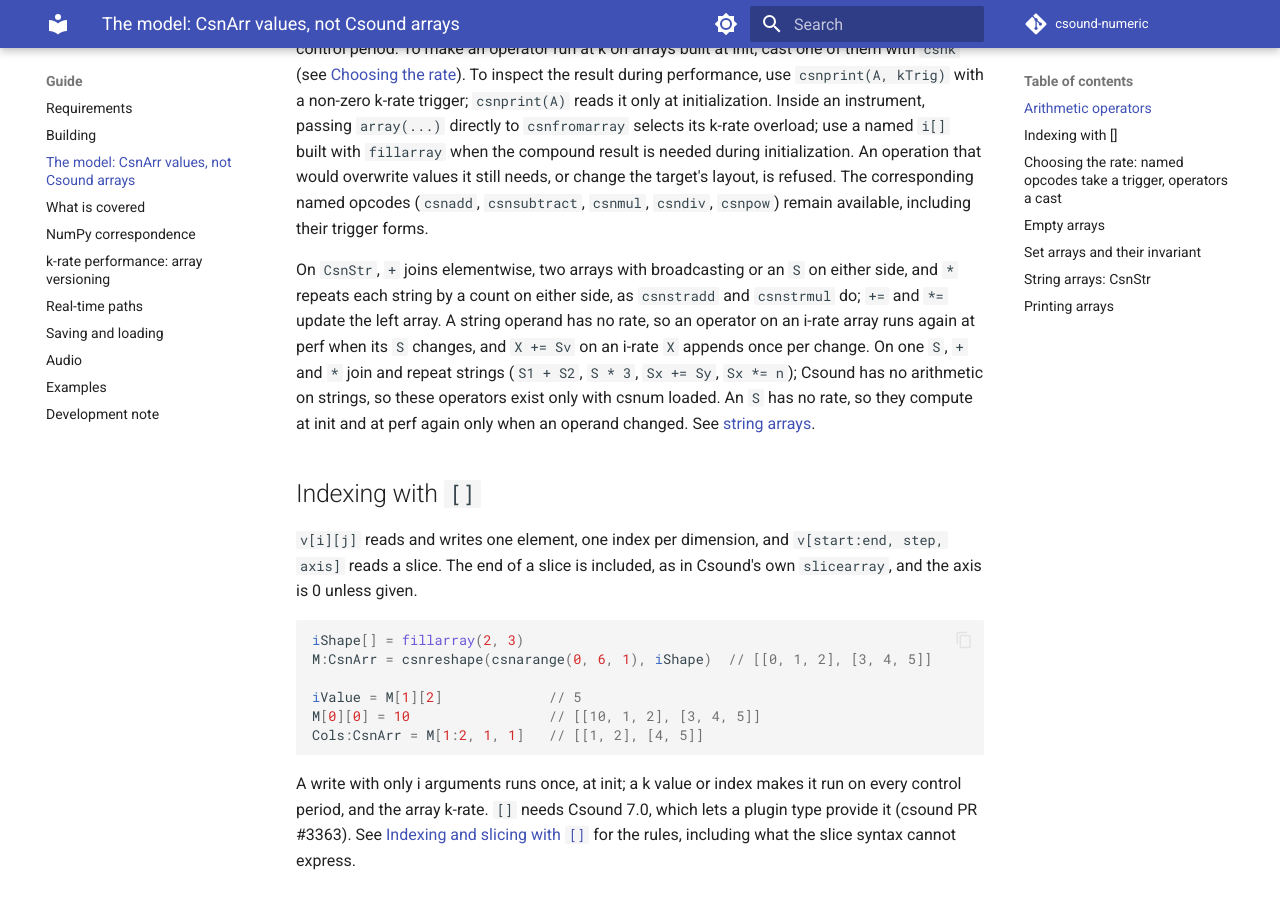
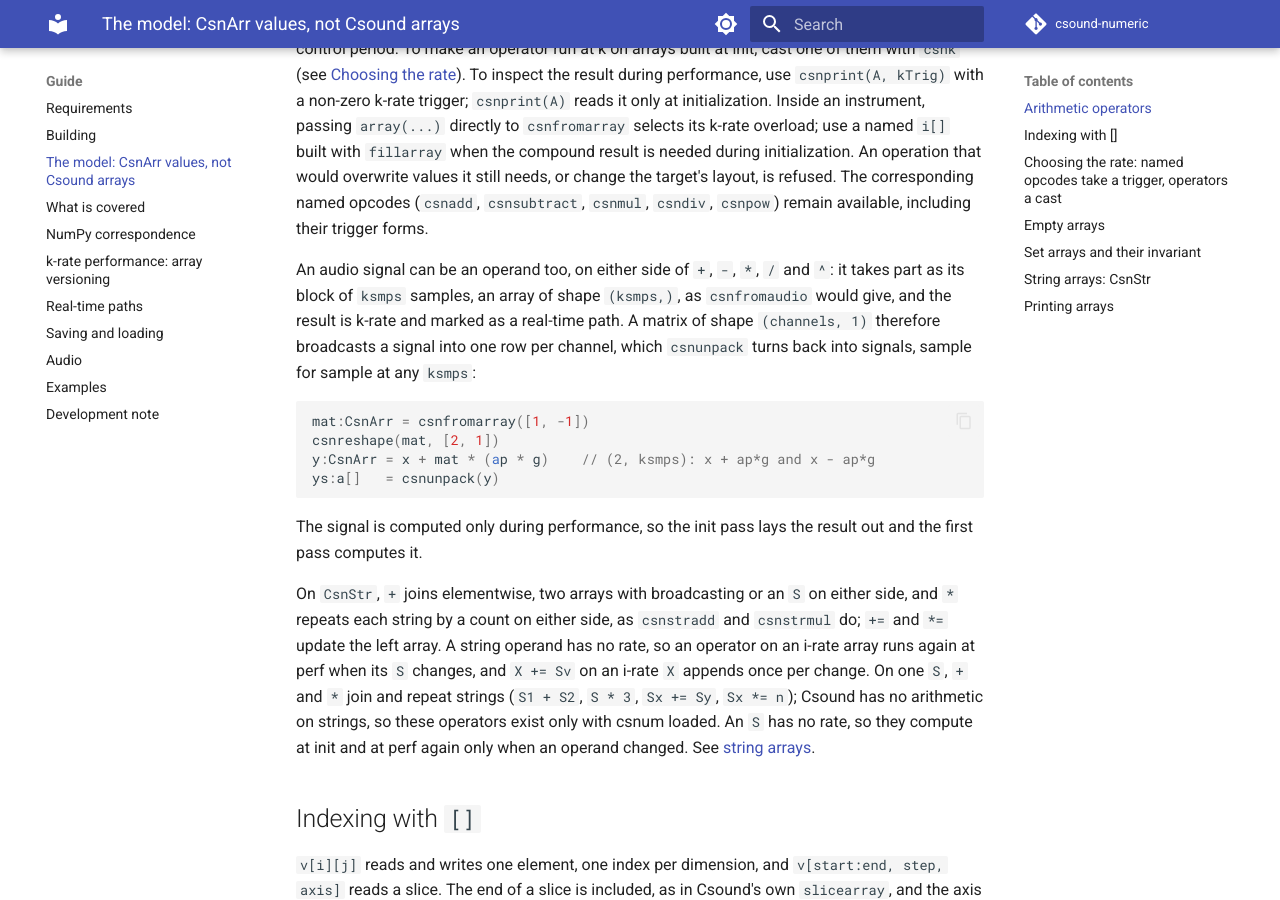
Before and after one commit to PasqualeMainolfi/csnum-manual, an MkDocs documentation site: the page built from docs/guide/model.md, in a window 1280 px wide and 900 px high, scrolled down 1490 px. Built offline with MkDocs 1.6.1 and Material for MkDocs 9.7.7, drawn with Linux system fonts in a browser that asks for light colours; comment, search, counter and statistics services are not loaded.

Commit message:
sync 1.0.1: audio operands

````diff
--- a/docs/guide/model.md
+++ b/docs/guide/model.md
@@ -77,6 +77,23 @@ operation that would overwrite values it still needs,
 or change the target's layout, is refused. The corresponding named opcodes
 (`csnadd`, `csnsubtract`, `csnmul`, `csndiv`, `csnpow`) remain available, including
 their trigger forms.
+
+An audio signal can be an operand too, on either side of `+`, `-`, `*`, `/` and
+`^`: it takes part as its block of `ksmps` samples, an array of shape `(ksmps,)`,
+as `csnfromaudio` would give, and the result is k-rate and marked as a
+real-time path. A matrix of shape `(channels, 1)` therefore broadcasts a signal
+into one row per channel, which `csnunpack` turns back into signals, sample
+for sample at any `ksmps`:
+
+```csound
+mat:CsnArr = csnfromarray([1, -1])
+csnreshape(mat, [2, 1])
+y:CsnArr = x + mat * (ap * g)    // (2, ksmps): x + ap*g and x - ap*g
+ys:a[]   = csnunpack(y)
+```
+
+The signal is computed only during performance, so the init pass lays the
+result out and the first pass computes it.
 
 On `CsnStr`, `+` joins elementwise, two arrays with broadcasting or an `S` on
 either side, and `*` repeats each string by a count on either side, as
````
Also changed, not shown: docs/changelog.md (+5 -0 lines), docs/reference/ops-index.md (+2 -1 lines).
